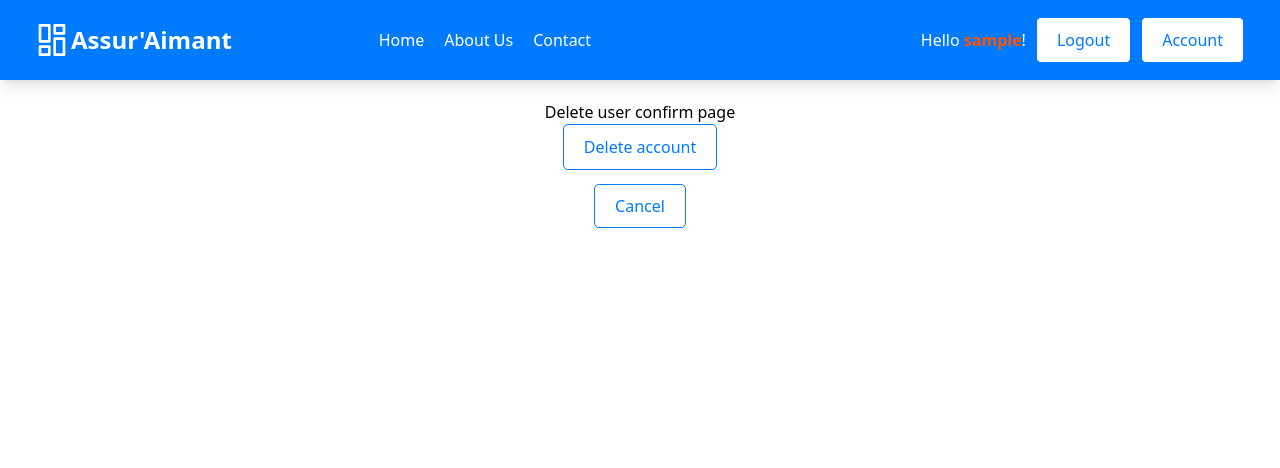
After one commit to gvannesson/django_assuraimant, a Django app: page /delete_user/1/ in a window 1280 px wide. The commit adds this page. Shown: the top 468 px of the page. Run offline with Django 5.2, Linux system fonts and the light colour scheme; tables that the repository leaves empty hold one stand-in row (values such as "Sample post"); some libraries are stand-ins or nearby versions.

Commit message:
delete account

```diff
--- a/assuraimant/users/templates/users/account_update.html
+++ b/assuraimant/users/templates/users/account_update.html
@@ -7,5 +7,6 @@
     {{ form.as_p }}
     <button class='btn' type="submit">Save</button>
   </form>
+  <a href="{% url 'delete_user' user.id%}" class="btn">Delete profile</a>
   <a href="{% url 'display_profile' %}" class="btn">Cancel</a>
 {% endblock %}
--- /dev/null
+++ b/assuraimant/users/templates/users/delete_user_confirm.html
@@ -0,0 +1,12 @@
+{% extends "base.html" %}
+
+{% block content %}
+<h2>Delete user confirm page</h2>
+
+<form  method='post'>
+    {% csrf_token %}
+    <button type='submit' class='btn btn-danger'><i class="fa-solid fa-user-xmark"></i>Delete account</button>
+</form>
+<br>
+<a href="{% url 'display_profile' %}" class="btn">Cancel</a>
+{% endblock content %}
--- a/assuraimant/users/templates/users/user_update.html
+++ b/assuraimant/users/templates/users/user_update.html
@@ -8,4 +8,5 @@
     <button class='btn' type="submit">Save</button>
   </form>
   <a href="{% url 'display_profile' %}" class="btn">Cancel</a>
+
 {% endblock %}
--- a/assuraimant/users/urls.py
+++ b/assuraimant/users/urls.py
@@ -1,7 +1,7 @@
 from django.contrib.auth.views import LoginView, LogoutView, PasswordChangeView
 from django.urls import path, reverse_lazy
 from .views import HomeView, CreateUserViews, DisplayProfileView, UserUpdateView, AccountUpdateView, HistoryView
-from .views import HomeView, CreateUserViews, PredictionView, AllPredictionsView, SimulatePredictionView
+from .views import HomeView, CreateUserViews, PredictionView, AllPredictionsView, SimulatePredictionView, DeleteUserView
 
 urlpatterns = [
     path('', HomeView.as_view(), name='home_view'),
@@ -16,4 +16,5 @@ urlpatterns = [
     path ("prediction/", PredictionView.as_view(), name="prediction"),
     path ("all_prediction/", AllPredictionsView.as_view(), name="all_predictions"),
     path ("simulate_prediction/<int:pk>/", SimulatePredictionView.as_view(), name="simulate_pred"),
+    path("delete_user/<int:pk>/", DeleteUserView.as_view(), name='delete_user'),
 ]
--- a/assuraimant/users/views.py
+++ b/assuraimant/users/views.py
@@ -1,5 +1,5 @@
 from django.views.generic import TemplateView, ListView
-from django.views.generic.edit import CreateView, FormView
+from django.views.generic.edit import CreateView, FormView, DeleteView
 from django.contrib.auth.mixins import LoginRequiredMixin
 from assuraimant.models import User, Prediction
 from django.views.generic.edit import CreateView, UpdateView
@@ -11,7 +11,7 @@ from datetime import date
 from django.shortcuts import redirect
 from django.http import JsonResponse
 import json
-
+from django.contrib.messages.views import SuccessMessageMixin
 
 
 def calculate_age(date_of_birth):
@@ -51,6 +51,12 @@ class UserUpdateView(UpdateView, LoginRequiredMixin):
     form_class=UserChangeForm
     template_name = 'users/user_update.html'  # Le template à utiliser pour le formulaire
     success_url = reverse_lazy('display_profile')  # L'URL vers laquelle rediriger après la mise à jour réussie
+
+class DeleteUserView(DeleteView):
+    model = User
+    template_name= 'users/delete_user_confirm.html'
+    success_message='Your account has been deleted'
+    success_url = reverse_lazy('home_view')
 
 class AccountUpdateView(UpdateView, LoginRequiredMixin):
     model = User  # Le modèle que l'on souhaite mettre à jour
```
